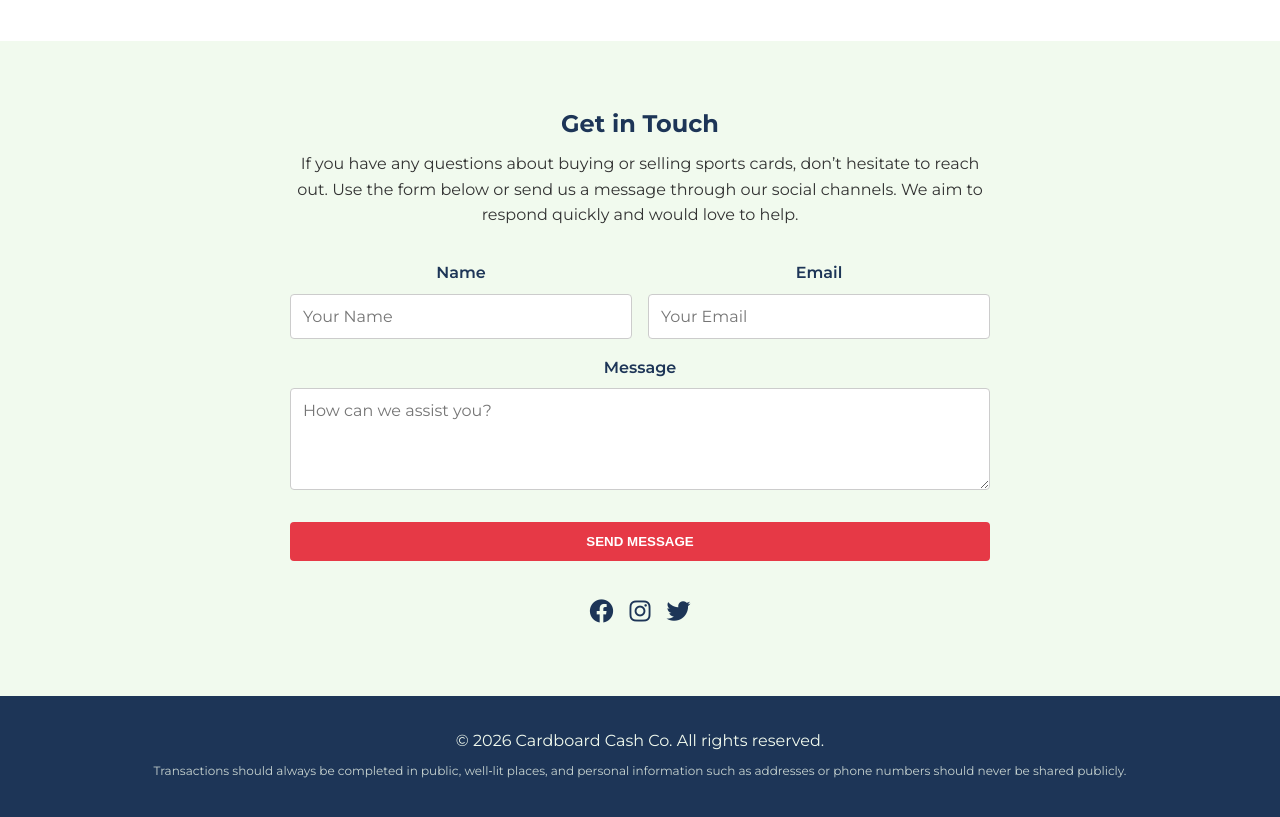
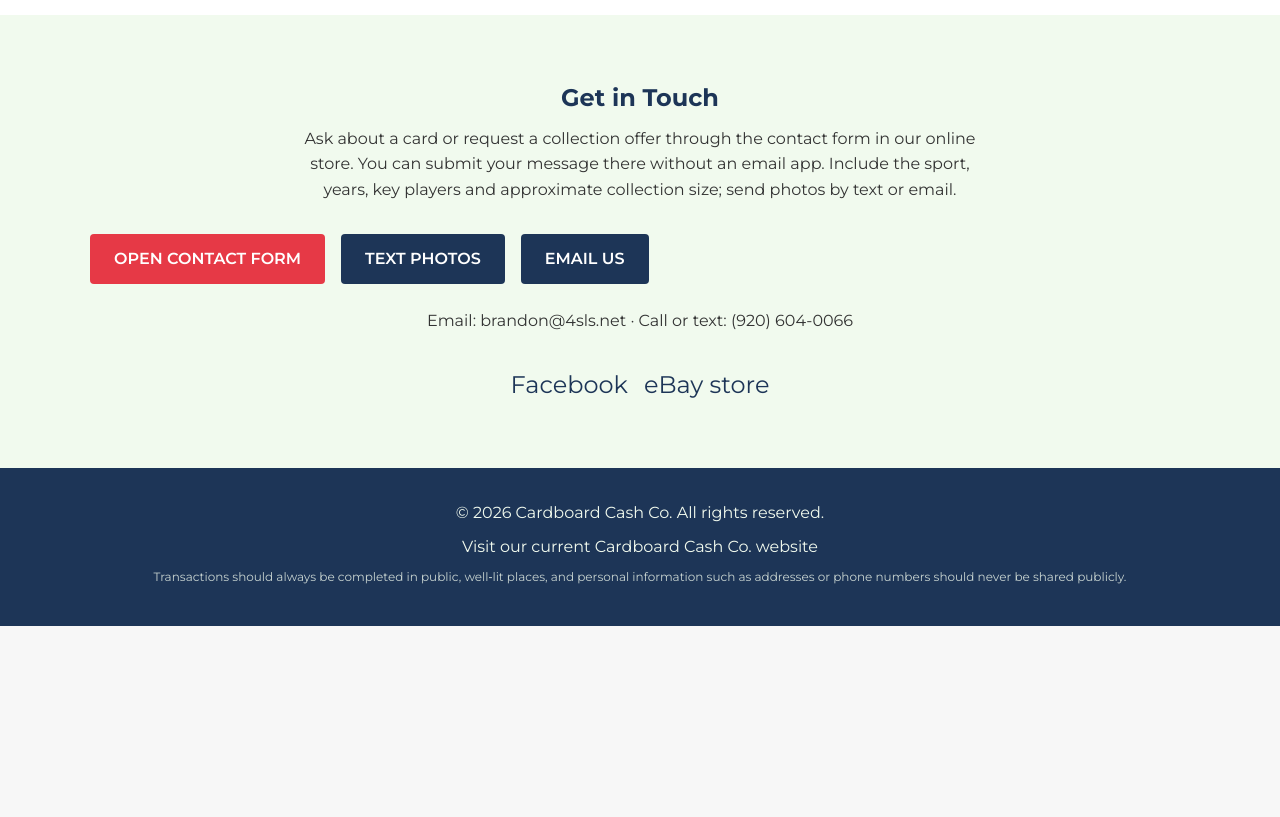
Before and after one commit to cardboardcash/cardboard-cash-co-site, a plain HTML site: page index.html in a window 1280 px wide. Shown: the part 2840-3657 px from the top of the page. After the commit the page ends 3466 px from the top, so only its background shows below. Drawn offline with Linux system fonts and the light colour scheme; a small style sheet from the web is missing.

Commit message:
Connect shopping, quotes and inquiries to current Cardboard Cash destinations

```diff
--- a/index.html
+++ b/index.html
@@ -5,6 +5,7 @@
     <meta name="viewport" content="width=device-width, initial-scale=1.0" />
     <meta name="description" content="Buy and sell sports trading cards with Cardboard Cash Co. – your trusted partner for turning cardboard into cash and discovering the next card for your collection." />
     <title>Cardboard Cash Co. – Buy &amp; Sell Sports Cards</title>
+    <link rel="canonical" href="https://cardboard-cash-co.xrxctzfdby.chatgpt.site/" />
     <!-- Google Fonts -->
     <link href="https://fonts.googleapis.com/css2?family=Montserrat:wght@400;600;700&display=swap" rel="stylesheet" />
     <!-- Font Awesome for icons -->
@@ -16,10 +17,10 @@
     <!-- Header -->
     <header class="header">
       <div class="container nav-container">
-        <a href="#" class="logo">Cardboard Cash Co.</a>
+        <a href="https://cardboard-cash-co.xrxctzfdby.chatgpt.site/" class="logo">Cardboard Cash Co.</a>
         <nav class="nav">
           <a href="#about">About</a>
-          <a href="#buy">Buy Cards</a>
+          <a href="https://carboardcashco.myshopify.com/collections/all">Buy Cards</a>
           <a href="#sell">Sell Cards</a>
           <a href="#contact">Contact</a>
         </nav>
@@ -34,7 +35,7 @@
         <p>Whether you’re looking to sell your collection or expand it, we’ve got you covered.</p>
         <div class="cta-buttons">
           <a href="#sell" class="btn primary"><i class="fa-solid fa-hand-holding-dollar"></i> Sell Your Cards</a>
-          <a href="#buy" class="btn secondary"><i class="fa-solid fa-shopping-cart"></i> Browse Cards</a>
+          <a href="https://carboardcashco.myshopify.com/collections/all" class="btn secondary"><i class="fa-solid fa-shopping-cart"></i> Browse Cards</a>
         </div>
       </div>
     </section>
@@ -62,9 +63,9 @@
         </div>
         <div class="text">
           <h2>Buy Cards</h2>
-          <p>Browse our curated selection of sports trading cards, ranging from vintage classics to modern rookies. Our inventory is constantly evolving, and every card is authenticated and graded for quality. Whether you’re searching for a rare rookie or completing a set, you’ll find something special here.</p>
+          <p>Browse sports trading cards, from vintage classics to modern rookies. Our inventory is constantly evolving. Review each listing’s photos, condition and grading details before you buy.</p>
           <p>Click below to explore our marketplace and start building your dream collection.</p>
-          <a href="#" class="btn primary">Shop Now</a>
+          <a href="https://carboardcashco.myshopify.com/collections/all" class="btn primary">Shop Now</a>
         </div>
       </div>
     </section>
@@ -76,7 +77,7 @@
           <h2>Sell Cards</h2>
           <p>Ready to cash in on your collection? We purchase sports cards of all types and conditions, from single prized pieces to entire estates. Just provide a brief description and a few photos, and we’ll send you a no‑obligation offer.</p>
           <p>We base our offers on current market values, ensuring you receive a fair return. With Cardboard Cash Co., there are no hidden fees – just simple, transparent deals.</p>
-          <a href="#" class="btn secondary">Get a Quote</a>
+          <a href="https://carboardcashco.myshopify.com/pages/contact" class="btn secondary">Get a Quote</a>
         </div>
         <div class="image">
           <img src="sell.png" alt="Abstract card collection illustration" />
@@ -88,26 +89,16 @@
     <section class="contact" id="contact">
       <div class="container">
         <h2>Get in Touch</h2>
-        <p>If you have any questions about buying or selling sports cards, don’t hesitate to reach out. Use the form below or send us a message through our social channels. We aim to respond quickly and would love to help.</p>
-        <form class="contact-form" onsubmit="return false;">
-          <div class="form-group">
-            <label for="name">Name</label>
-            <input type="text" id="name" placeholder="Your Name" required />
-          </div>
-          <div class="form-group">
-            <label for="email">Email</label>
-            <input type="email" id="email" placeholder="Your Email" required />
-          </div>
-          <div class="form-group full">
-            <label for="message">Message</label>
-            <textarea id="message" rows="4" placeholder="How can we assist you?" required></textarea>
-          </div>
-          <button type="submit" class="btn primary submit-btn">Send Message</button>
-        </form>
-        <div class="social-icons">
-          <a href="#" aria-label="Facebook"><i class="fab fa-facebook"></i></a>
-          <a href="#" aria-label="Instagram"><i class="fab fa-instagram"></i></a>
-          <a href="#" aria-label="Twitter"><i class="fab fa-twitter"></i></a>
+        <p>Ask about a card or request a collection offer through the contact form in our online store. You can submit your message there without an email app. Include the sport, years, key players and approximate collection size; send photos by text or email.</p>
+        <div class="contact-actions">
+          <a href="https://carboardcashco.myshopify.com/pages/contact" class="btn primary">Open contact form</a>
+          <a href="sms:+19206040066" class="btn secondary">Text photos</a>
+          <a href="mailto:brandon@4sls.net" class="btn secondary">Email us</a>
+        </div>
+        <p>Email: <a href="mailto:brandon@4sls.net">brandon@4sls.net</a> · Call or text: <a href="tel:+19206040066">(920) 604-0066</a></p>
+        <div class="social-icons" aria-label="Find Cardboard Cash Co. online">
+          <a href="https://www.facebook.com/1462732416919560" target="_blank" rel="noopener noreferrer">Facebook</a>
+          <a href="https://www.ebay.com/usr/cardboard_cash" target="_blank" rel="noopener noreferrer">eBay store</a>
         </div>
       </div>
     </section>
@@ -116,6 +107,7 @@
     <footer class="footer">
       <div class="container">
         <p>&copy; 2026 Cardboard Cash Co. All rights reserved.</p>
+        <p><a href="https://cardboard-cash-co.xrxctzfdby.chatgpt.site/">Visit our current Cardboard Cash Co. website</a></p>
         <p class="footnote">Transactions should always be completed in public, well‑lit places, and personal information such as addresses or phone numbers should never be shared publicly.</p>
       </div>
     </footer>
```
